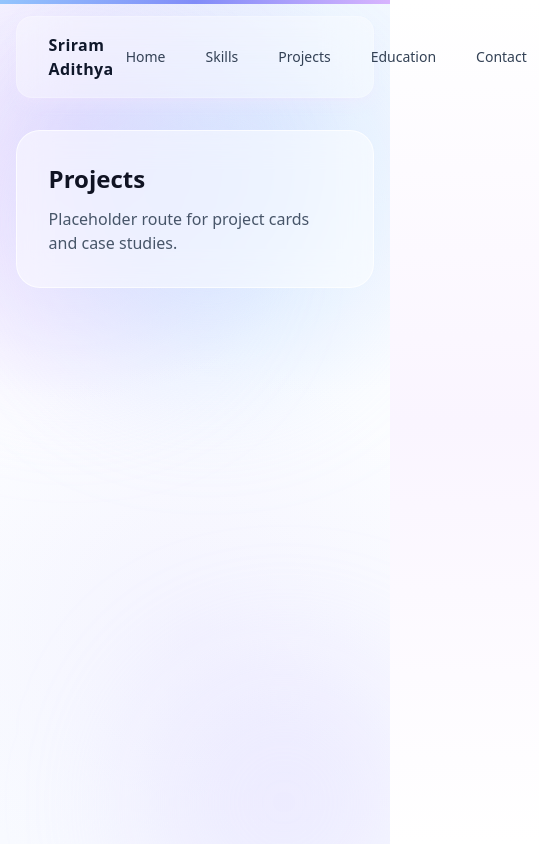
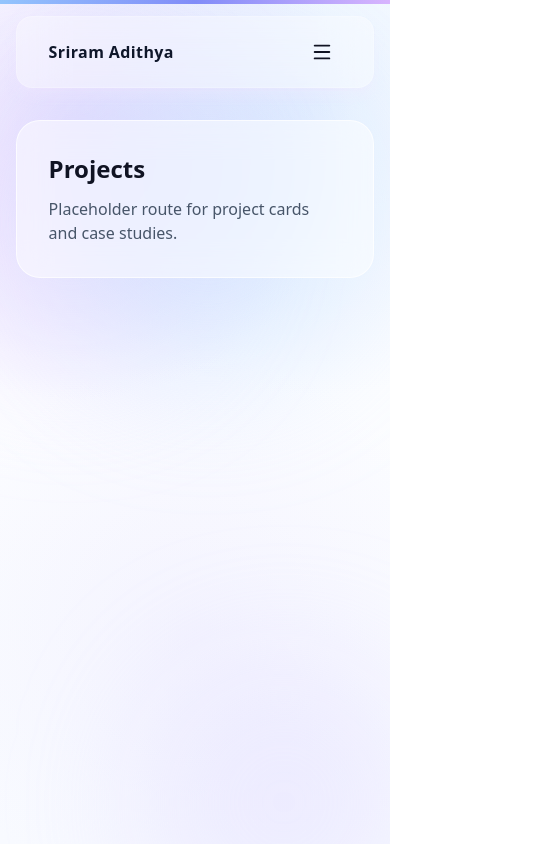
Before and after one commit to Sriram-Adithya96/new-portfolio, a Next.js app: page /projects in a window 390 px wide. Shown: the whole page, 539 px wide, since content can reach past the window. Built offline with nearby package versions, Linux system fonts and the light colour scheme.

Commit message:
added menu

```diff
--- a/src/components/layout/site-header.tsx
+++ b/src/components/layout/site-header.tsx
@@ -1,5 +1,7 @@
+"use client";
 import Link from "next/link";
-
+import { useState } from "react";
+import { Menu, X } from "lucide-react";
 const nav = [
   { label: "Home", href: "/" },
   // { label: "About", href: "#about" },
@@ -10,13 +12,14 @@ const nav = [
 ];
 
 export function SiteHeader() {
+  const [isOpen, setIsOpen] = useState(false);
   return (
     <header className="relative z-40 mx-auto w-[min(1100px,92vw)] rounded-2xl border border-white/20 bg-white/40 shadow-lg shadow-purple-100/30 backdrop-blur-xl transition-all hover:shadow-purple-100/40 top-4">
       <nav className="flex items-center justify-between px-8 py-4">
         <Link href="/" className="text-base font-bold tracking-wide text-slate-900 transition hover:text-purple-600">
           Sriram Adithya
         </Link>
-        <ul className="flex items-center gap-4 text-sm text-slate-700">
+        <ul  className="hidden md:flex items-center gap-4 text-sm text-slate-700">
           {nav.map((item) => (
             <li key={item.href}>
               <Link
@@ -28,7 +31,30 @@ export function SiteHeader() {
             </li>
           ))}
         </ul>
+        <button
+          onClick={() => setIsOpen(!isOpen)}
+          className="md:hidden rounded-lg p-2 hover:bg-white/50"
+        >
+          {isOpen ? <X size={22} /> : <Menu size={22} />}
+        </button>
       </nav>
+      {isOpen && (
+        <div className="md:hidden border-t border-white/20">
+          <ul className="flex flex-col p-4 gap-2">
+            {nav.map((item) => (
+              <li key={item.href}>
+                <Link
+                  href={item.href}
+                  onClick={() => setIsOpen(false)}
+                  className="block rounded-lg px-3 py-2 hover:bg-white/50"
+                >
+                  {item.label}
+                </Link>
+              </li>
+            ))}
+          </ul>
+        </div>
+      )}
     </header>
   );
 }
```
